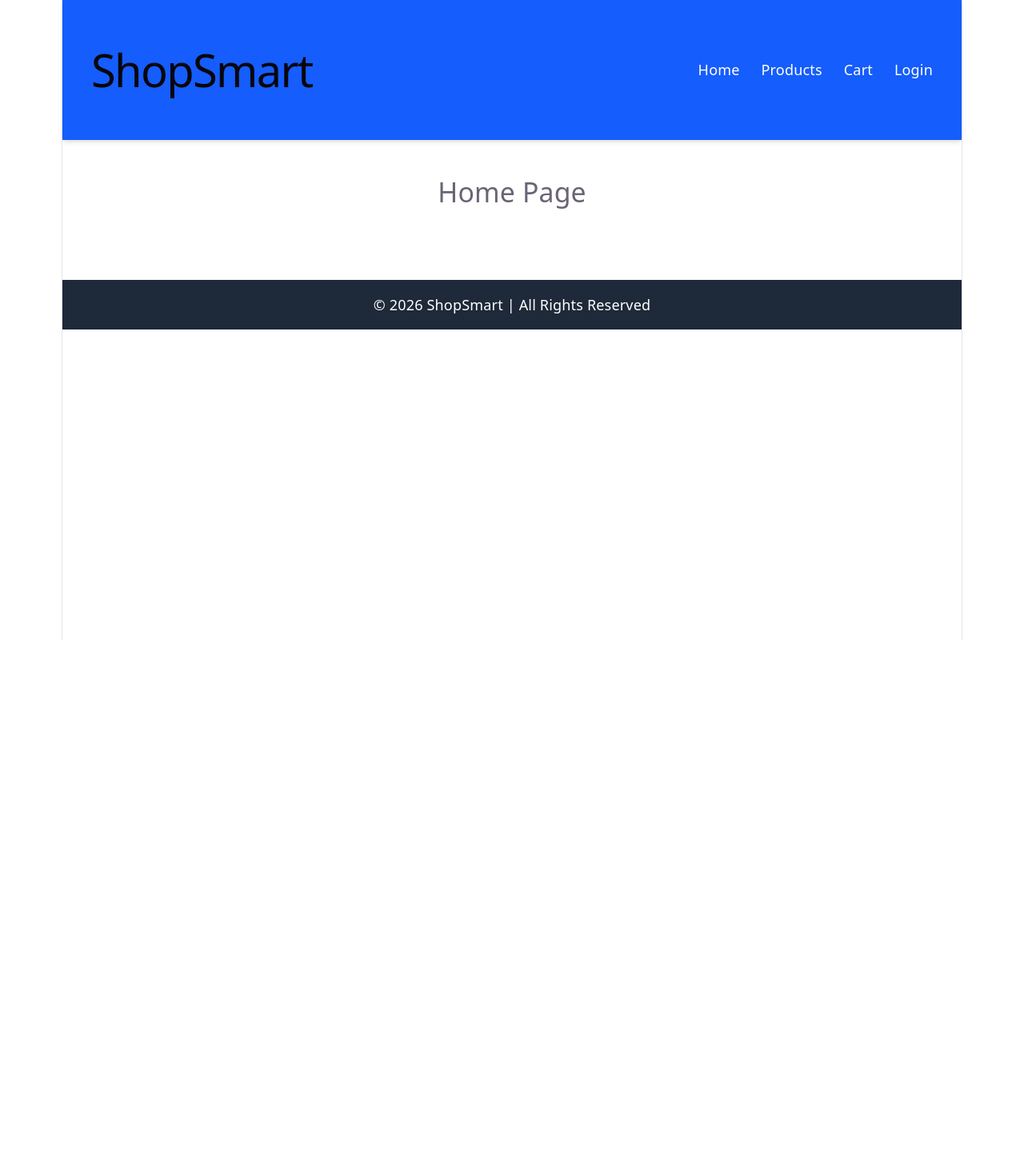
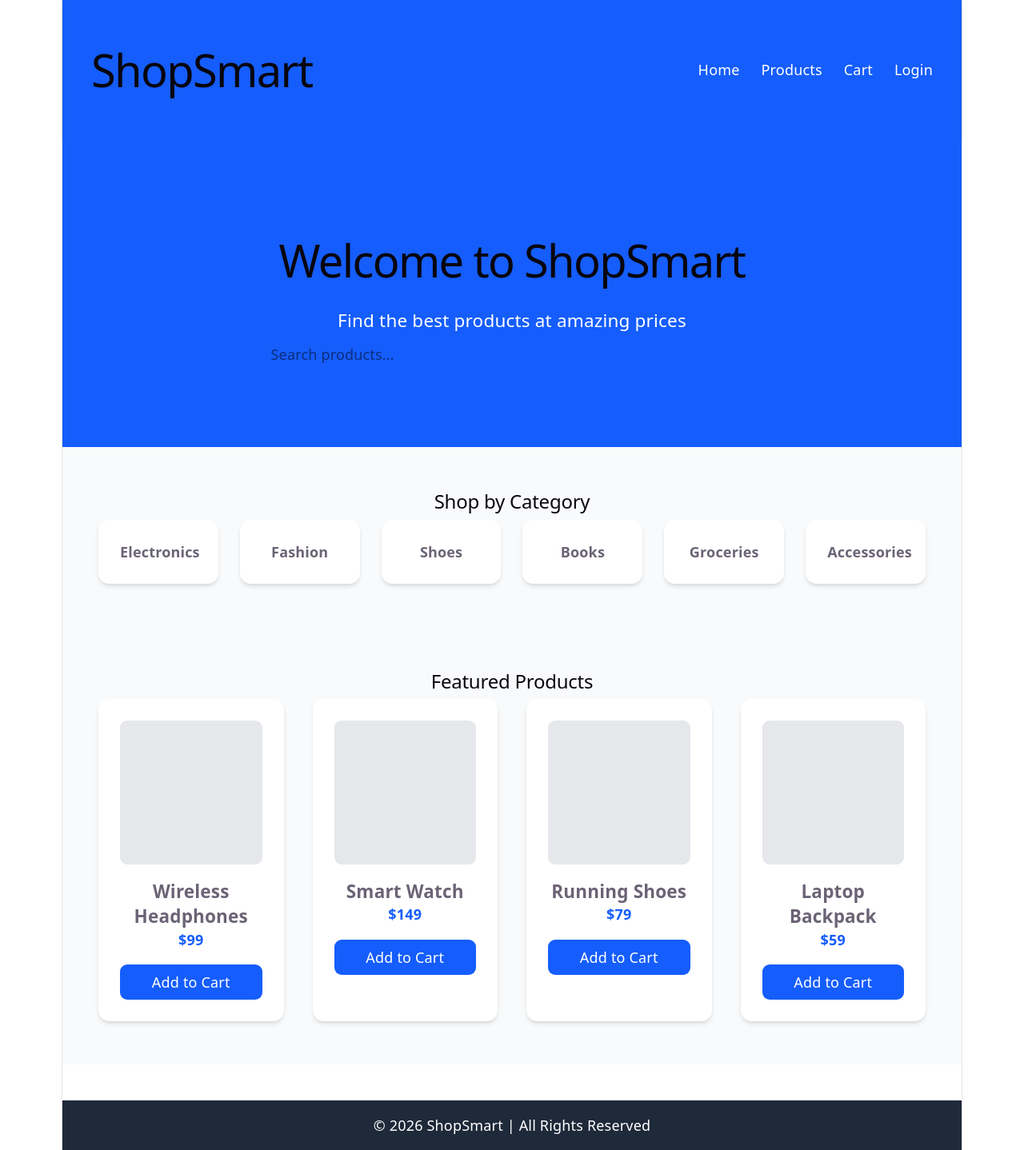
Before and after one commit to anubhavpatil2005/E-commerce-Platform, a React app in the folder frontend/: page / in a window 1280 px wide. Shown: the whole page at 80% size. Before the commit the page ends 800 px from the top, so only its background shows below. Built offline with nearby package versions, Linux system fonts and the light colour scheme; the HTML template or start-up script is replaced by a standard one.

Commit message:
Built ecommerce homepage UI

```diff
--- a/frontend/src/pages/Home.jsx
+++ b/frontend/src/pages/Home.jsx
@@ -1,4 +1,95 @@
 function Home() {
-  return <div className="p-10 text-3xl">Home Page</div>;
+  const categories = [
+    "Electronics",
+    "Fashion",
+    "Shoes",
+    "Books",
+    "Groceries",
+    "Accessories",
+  ];
+
+  const products = [
+    {
+      id: 1,
+      name: "Wireless Headphones",
+      price: "$99",
+    },
+    {
+      id: 2,
+      name: "Smart Watch",
+      price: "$149",
+    },
+    {
+      id: 3,
+      name: "Running Shoes",
+      price: "$79",
+    },
+    {
+      id: 4,
+      name: "Laptop Backpack",
+      price: "$59",
+    },
+  ];
+
+  return (
+    <div className="min-h-screen bg-gray-50">
+
+      {/* Hero Section */}
+      <section className="bg-blue-600 text-white py-20 px-10 text-center">
+        <h1 className="text-5xl font-bold mb-4">
+          Welcome to ShopSmart
+        </h1>
+        <p className="text-xl mb-6">
+          Find the best products at amazing prices
+        </p>
+
+        <input
+          type="text"
+          placeholder="Search products..."
+          className="w-full max-w-xl px-5 py-3 rounded-lg text-black"
+        />
+      </section>
+
+      {/* Categories */}
+      <section className="px-10 py-12">
+        <h2 className="text-3xl font-bold mb-8">Shop by Category</h2>
+
+        <div className="grid grid-cols-2 md:grid-cols-3 lg:grid-cols-6 gap-6">
+          {categories.map((category, index) => (
+            <div
+              key={index}
+              className="bg-white shadow-md rounded-xl p-6 text-center hover:shadow-xl transition cursor-pointer"
+            >
+              <h3 className="font-semibold">{category}</h3>
+            </div>
+          ))}
+        </div>
+      </section>
+
+      {/* Featured Products */}
+      <section className="px-10 py-12">
+        <h2 className="text-3xl font-bold mb-8">Featured Products</h2>
+
+        <div className="grid md:grid-cols-2 lg:grid-cols-4 gap-8">
+          {products.map((product) => (
+            <div
+              key={product.id}
+              className="bg-white rounded-xl shadow-md p-6 hover:shadow-xl transition"
+            >
+              <div className="h-40 bg-gray-200 rounded-lg mb-4"></div>
+
+              <h3 className="text-xl font-semibold">{product.name}</h3>
+              <p className="text-blue-600 font-bold mt-2">{product.price}</p>
+
+              <button className="mt-4 w-full bg-blue-600 text-white py-2 rounded-lg hover:bg-blue-700">
+                Add to Cart
+              </button>
+            </div>
+          ))}
+        </div>
+      </section>
+    </div>
+  );
 }
+
 export default Home;
```
